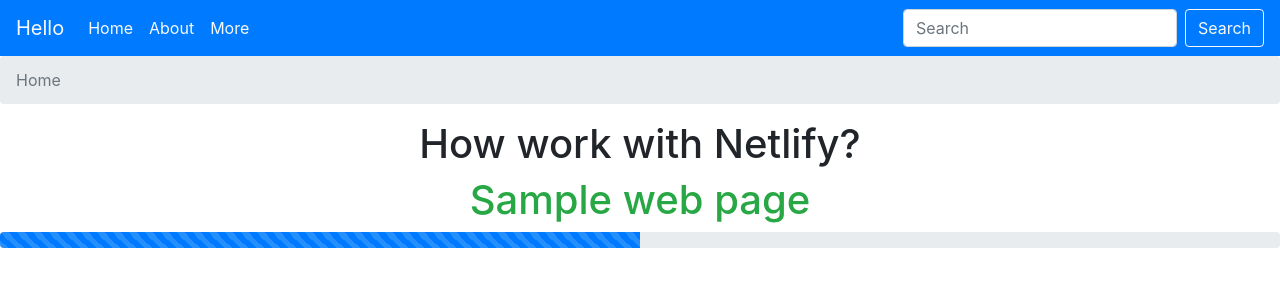
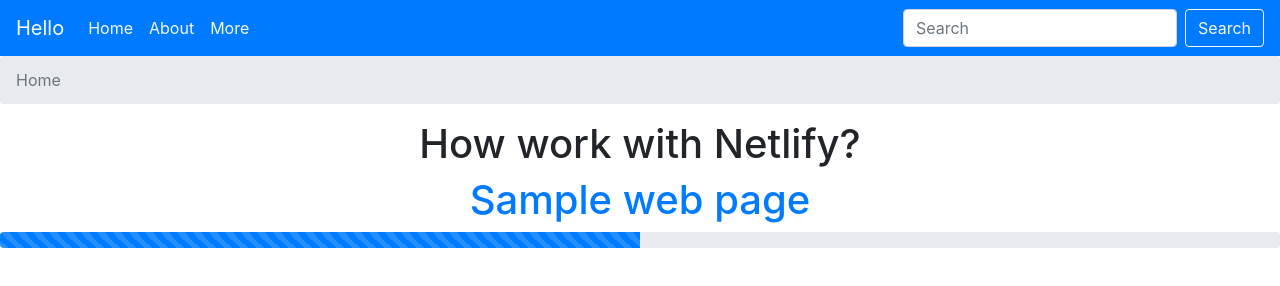
Before and after one commit to prineth/How-works-with-Netlify, a plain HTML site: page index.html in a window 1280 px wide. Drawn offline with nearby package versions, Linux system fonts and the light colour scheme.

Commit message:
Update index.html

```diff
--- a/index.html
+++ b/index.html
@@ -39,7 +39,7 @@
 <div class="container text-center">
   <h1>How work with Netlify?</h1>
 </div>
-<div class="container text-center text-success">
+<div class="container text-center text-primary">
   <h1>Sample web page</h1>
 </div>
 <div class="progress">
```
